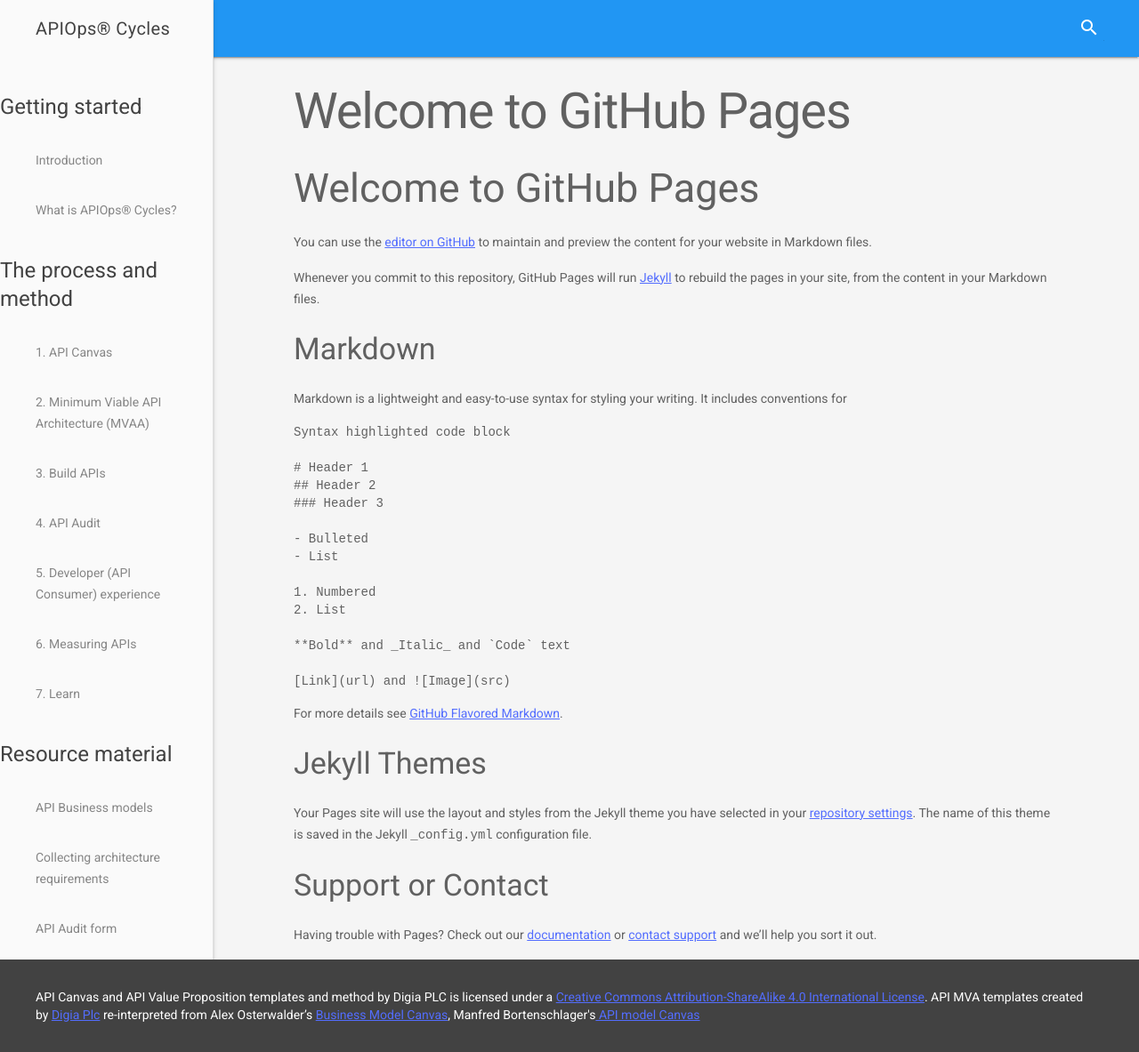
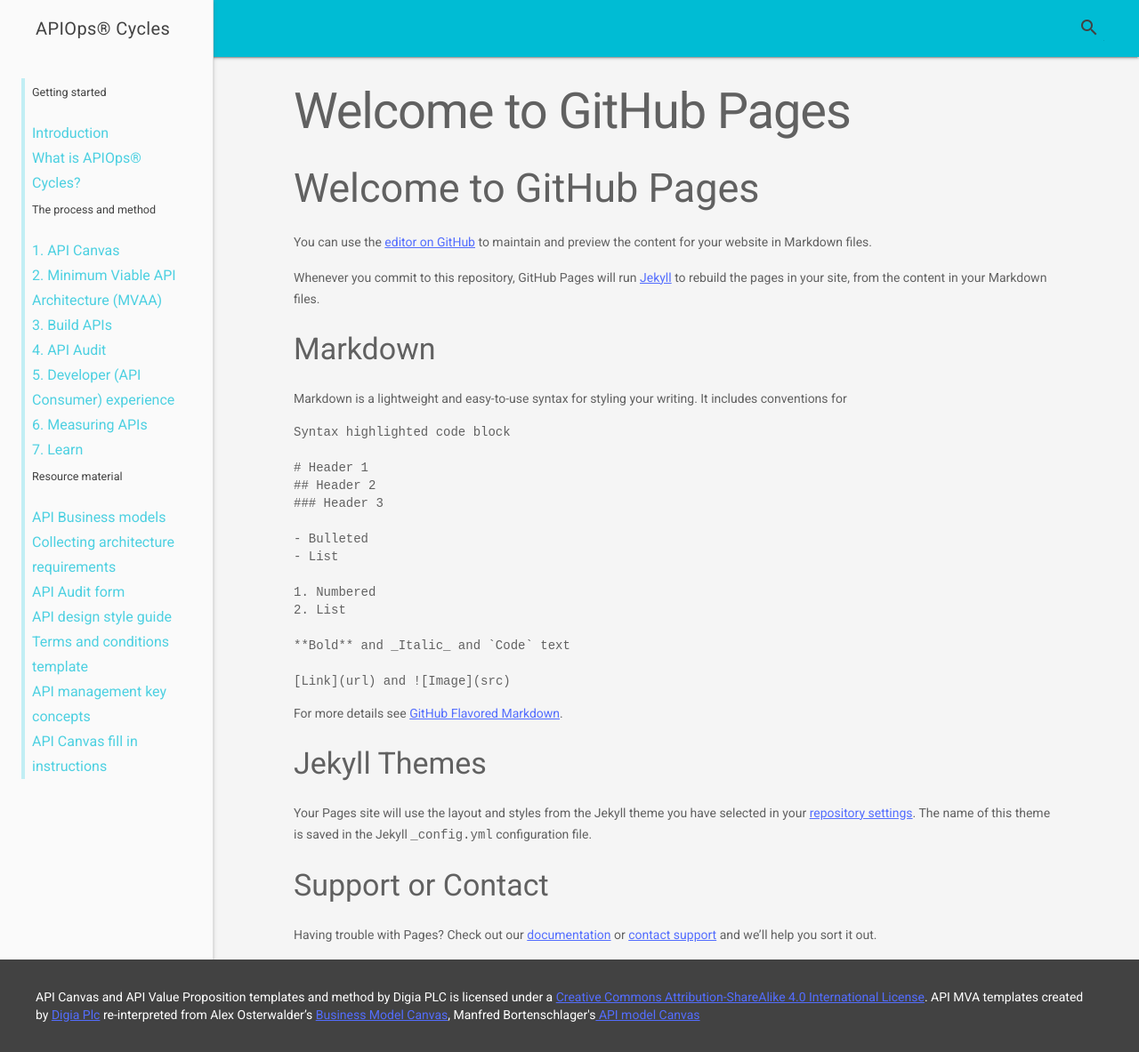
Before and after one commit to mniinio/APIOps-cycles, a Jekyll site: the page built from README.md, in a window 1280 px wide. Shown: the whole page at 89% size. Built offline with Jekyll 4.4.1, drawn with Linux system fonts in a browser that asks for light colours; our own code applies the rules of GitHub Pages for plain Markdown files.

Commit message:
Changed theme to cyan and sidenav to toc class

```diff
--- a/_layouts/default.html
+++ b/_layouts/default.html
@@ -29,7 +29,7 @@
 
     <link rel="stylesheet" href="https://fonts.googleapis.com/css?family=Roboto:regular,bold,italic,thin,light,bolditalic,black,medium&amp;lang=en">
     <link rel="stylesheet" href="https://fonts.googleapis.com/icon?family=Material+Icons">
-     <link rel="stylesheet" href="https://code.getmdl.io/1.3.0/material.blue-indigo.min.css" />
+     <link rel="stylesheet" href="https://code.getmdl.io/1.3.0/material.cyan-indigo.min.css" />
     <link rel="stylesheet" href="{{ '/assets/css/style.css?v=' | append: site.github.build_revision | relative_url }}">
   </head>
   <body class="mdl-demo mdl-color--grey-100 mdl-color-text--grey-700 mdl-base">
@@ -54,11 +54,11 @@
           </header>
           <div class="mdl-layout__drawer">
             <span class="mdl-layout-title">{{ site.title | default: site.github.repository_name }}</span>
-            <nav class="mdl-navigation">
+            <ul class="toc">
                  {% for item in site.data.menu.toc %}
                   <h4>{{ item.title }}</h4>
                   {% for entry in item.subfolderitems %}
-                   <a href="{{ site.baseurl}}{{ entry.url }}" class="mdl-navigation__link">{{ entry.page }}</a>
+                   <a href="{{ site.baseurl}}{{ entry.url }}">{{ entry.page }}</a>
                   {% endfor %}
                {% endfor %}
             </nav>
```
